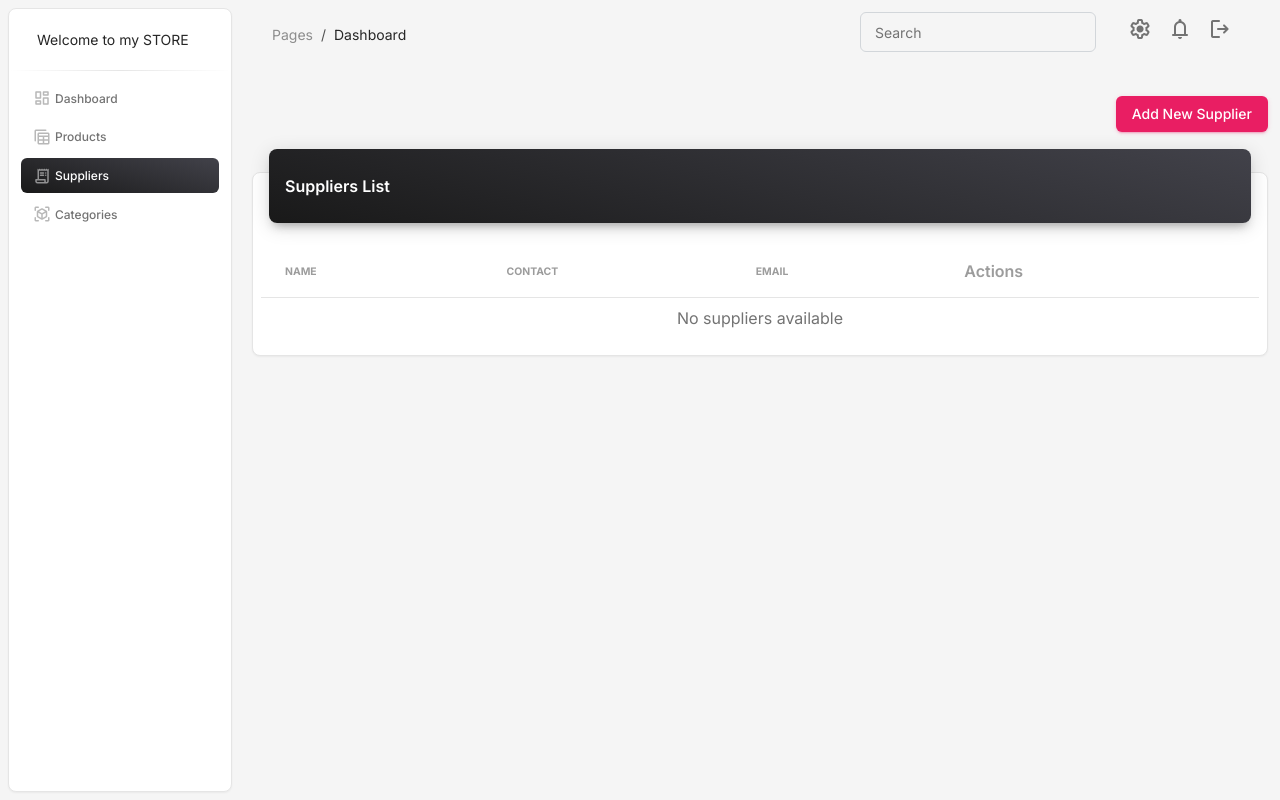
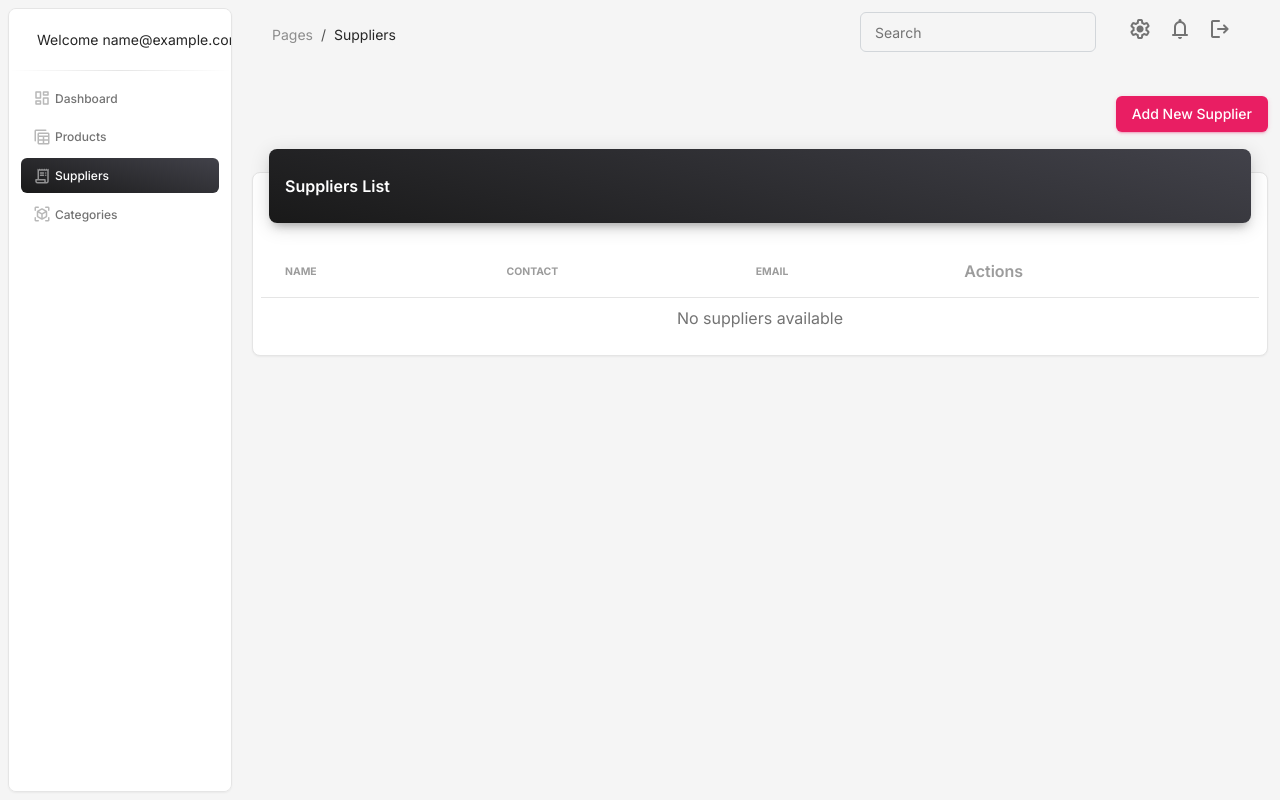
Before and after one commit to Abdelkaderbh/store-project-django, a Django app: page /Suppliers/ in a window 1280 px wide. Run offline with Django 5.2, Linux system fonts and the light colour scheme; the visitor is signed in with stand-in values (Sample User, id 1); data that the repository does not hold is empty; parts of the project's set-up code (start-up, migrations or seed data) failed here and were passed over; some libraries are stand-ins or nearby versions.

Commit message:
add current page

```diff
--- a/store/templates/navbar.html
+++ b/store/templates/navbar.html
@@ -14,7 +14,7 @@
           class="breadcrumb-item text-sm text-dark active"
           aria-current="page"
         >
-          Dashboard
+          {{ current_page }}
         </li>
       </ol>
     </nav>
--- a/store/templates/sidebar.html
+++ b/store/templates/sidebar.html
@@ -10,10 +10,9 @@
     ></i>
     <a
       class="navbar-brand px-4 py-3 m-0"
-      href="https://demos.creative-tim.com/material-dashboard/pages/dashboard"
       target="_blank"
     >
-      <span class="ms-1 text-sm text-dark">Welcome to my STORE</span>
+      <span class="ms-1 text-sm text-dark">Welcome {{user.email}}</span>
     </a>
   </div>
   <hr class="horizontal dark mt-0 mb-2" />
--- a/store/views.py
+++ b/store/views.py
@@ -2,19 +2,19 @@ from django.contrib.auth.decorators import login_required
 from store.models import Stock
 from django.shortcuts import render, get_object_or_404, redirect
 from .models import Categorie, Fournisseur,Stock
-from .Forms import CategorieForm, FournisseurForm,ProductForm
+from .forms import CategorieForm, FournisseurForm,ProductForm
 
 @login_required
 def dashboard_view(request):
     total_products = Stock.objects.all().count()
     total_categories = Categorie.objects.all().count()
     total_suppliers = Fournisseur.objects.all().count()
-    return render (request,'dashboard.html',{'supps':total_suppliers,'categs':total_categories,'products':total_products})
+    return render (request,'dashboard.html',{'supps':total_suppliers,'categs':total_categories,'products':total_products, 'current_page': 'Dashboard'})
 
 @login_required
 def products_all_view(request):
     products = Stock.objects.all()
-    return render (request,'products.html',{'products':products})
+    return render (request,'products.html',{'products':products, 'current_page': 'Products'})
 
 @login_required
 def product_detail_view(request,product_id):
@@ -56,7 +56,7 @@ def edit_product(request, id):
 @login_required
 def category_list(request):
     categories = Categorie.objects.all()
-    return render(request, 'categories/category_list.html', {'categories': categories})
+    return render(request, 'categories/category_list.html', {'categories': categories, 'current_page': 'Categories'})
 
 @login_required
 def category_add(request):
@@ -90,7 +90,7 @@ def category_delete(request, pk):
 @login_required
 def supplier_list(request):
     suppliers = Fournisseur.objects.all()
-    return render(request, 'suppliers/supplier_list.html', {'suppliers': suppliers})
+    return render(request, 'suppliers/supplier_list.html', {'suppliers': suppliers, 'current_page': 'Suppliers'})
 
 @login_required
 def supplier_add(request):
```
Also changed, not shown: accounts/migrations/0001_initial.py, store/migrations/0001_initial.py.
